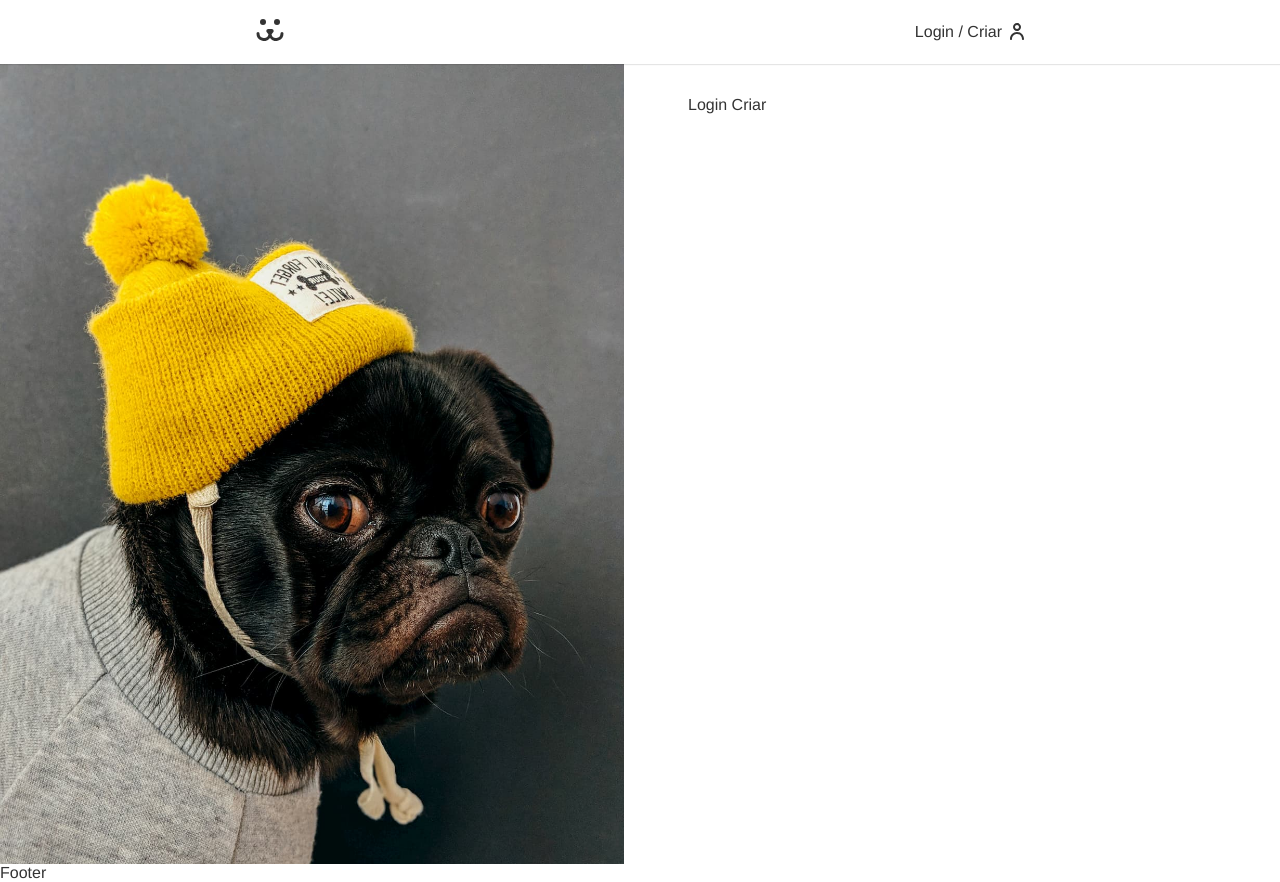
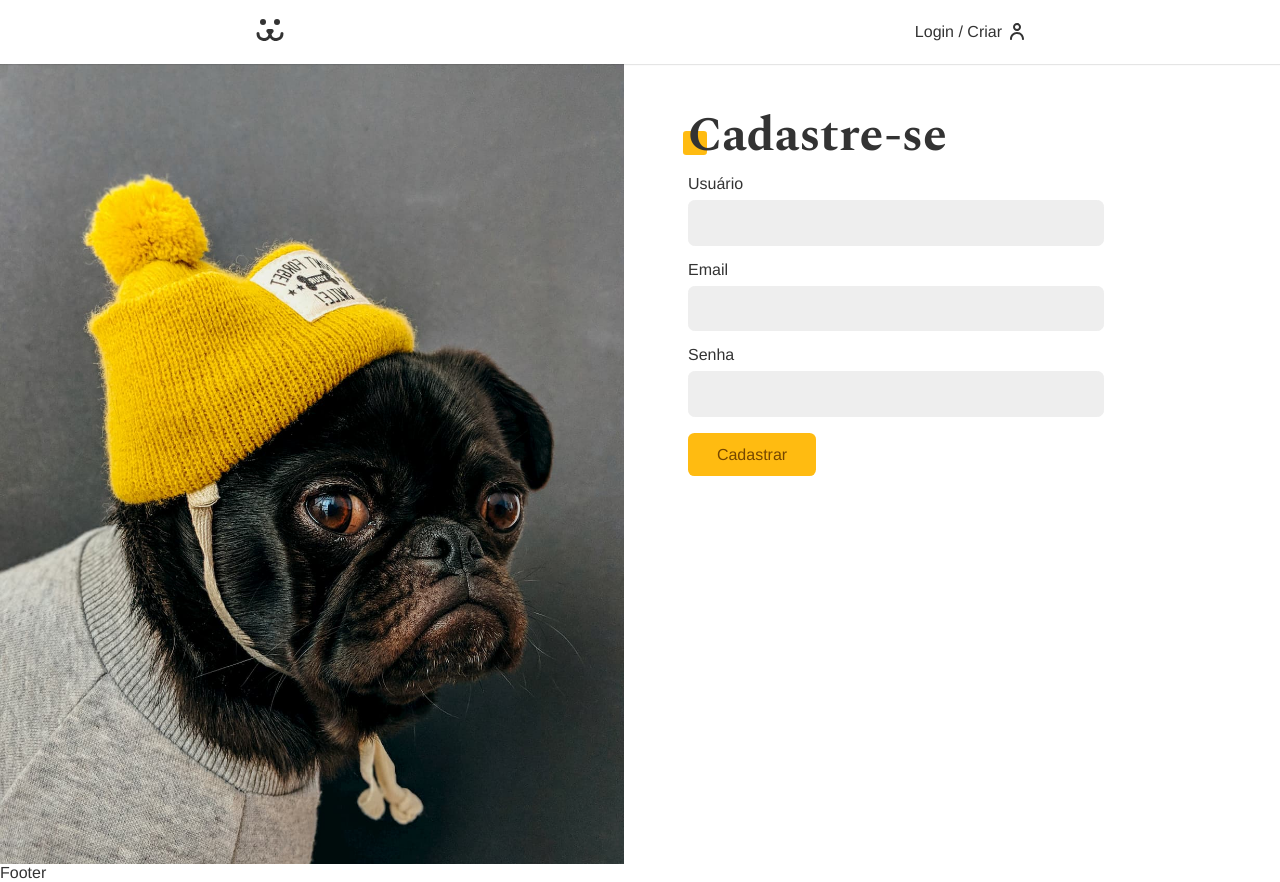
Before and after one commit to ruanlins/dogs-origamid, a React (Vite) app: page /login/criar in a window 1280 px wide. Built offline with nearby package versions, Linux system fonts and the light colour scheme.

Commit message:
Added create user function and logout button

```diff
--- a/src/Components/Header.jsx
+++ b/src/Components/Header.jsx
@@ -5,7 +5,7 @@ import { ReactComponent as Dogs } from '../Assets/dogs.svg';
 import { UserContext } from '../UserContext';
 
 const Header = () => {
-  const { data } = React.useContext(UserContext);
+  const { data, userLogout } = React.useContext(UserContext);
 
   return (
     <header className={styles.header}>
@@ -16,6 +16,7 @@ const Header = () => {
         {data ? (
           <Link className={styles.login} to="/conta">
             {data.nome}
+            <button onClick={userLogout}>Sair</button>
           </Link>
         ) : (
           <Link className={styles.login} to="/login">
--- a/src/Components/Login/LoginCreate.jsx
+++ b/src/Components/Login/LoginCreate.jsx
@@ -1,7 +1,40 @@
 import React from 'react';
+import Input from '../Forms/Input';
+import Button from '../Forms/Button';
+import useForm from '../../Hooks/useForm';
+import { USER_POST } from '../../api';
+import { UserContext } from '../../UserContext';
 
 const LoginCreate = () => {
-  return <div>Login Criar</div>;
+  const username = useForm();
+  const email = useForm('email');
+  const password = useForm();
+
+  const { userLogin } = React.useContext(UserContext);
+
+  async function handleSubmit(event) {
+    event.preventDefault();
+    const { url, options } = USER_POST({
+      username: username.value,
+      email: email.value,
+      password: password.value,
+    });
+    const response = await fetch(url, options);
+    console.log(response);
+    if (response.ok) userLogin(username.value, password.value);
+  }
+
+  return (
+    <section className="animeLeft">
+      <h1 className="title">Cadastre-se</h1>
+      <form onSubmit={handleSubmit}>
+        <Input label="Usuário" type="text" name="username" {...username} />
+        <Input label="Email" type="email" name="email" {...email} />
+        <Input label="Senha" type="password" name="password" {...password} />
+        <Button>Cadastrar</Button>
+      </form>
+    </section>
+  );
 };
 
 export default LoginCreate;
--- a/src/Hooks/useForm.jsx
+++ b/src/Hooks/useForm.jsx
@@ -2,8 +2,14 @@ import React from 'react';
 
 const types = {
   email: {
-    regex: /^(([^<>()[\]\\.,;:\s@"]+(\.[^<>()[\]\\.,;:\s@"]+)*)|(".+"))@((\[[0-9]{1,3}\.[0-9]{1,3}\.[0-9]{1,3}\.[0-9]{1,3}\])|(([a-zA-Z\-0-9]+\.)+[a-zA-Z]{2,}))$/,
+    regex:
+      /^(([^<>()[\]\\.,;:\s@"]+(\.[^<>()[\]\\.,;:\s@"]+)*)|(".+"))@((\[[0-9]{1,3}\.[0-9]{1,3}\.[0-9]{1,3}\.[0-9]{1,3}\])|(([a-zA-Z\-0-9]+\.)+[a-zA-Z]{2,}))$/,
     message: 'Preencha um email válido',
+  },
+  password: {
+    regex: /^(?=.*?[A-Z])(?=.*?[a-z])(?=.*?[0-9])(?=.*?[#?!@$%^&*-]).{8,}$/,
+    message:
+      'A senha precisa ter no mínimo 8 caracteres, 1 caracter maíusculo, 1 minúsculo e 1 digito e 1 especial',
   },
 };
 
--- a/src/api.jsx
+++ b/src/api.jsx
@@ -36,3 +36,16 @@ export function USER_GET(token) {
     },
   };
 }
+
+export function USER_POST(body) {
+  return {
+    url: API_URL + '/api/user',
+    options: {
+      method: 'POST',
+      headers: {
+        'Content-Type': 'application/json',
+      },
+      body: JSON.stringify(body),
+    },
+  };
+}
```
